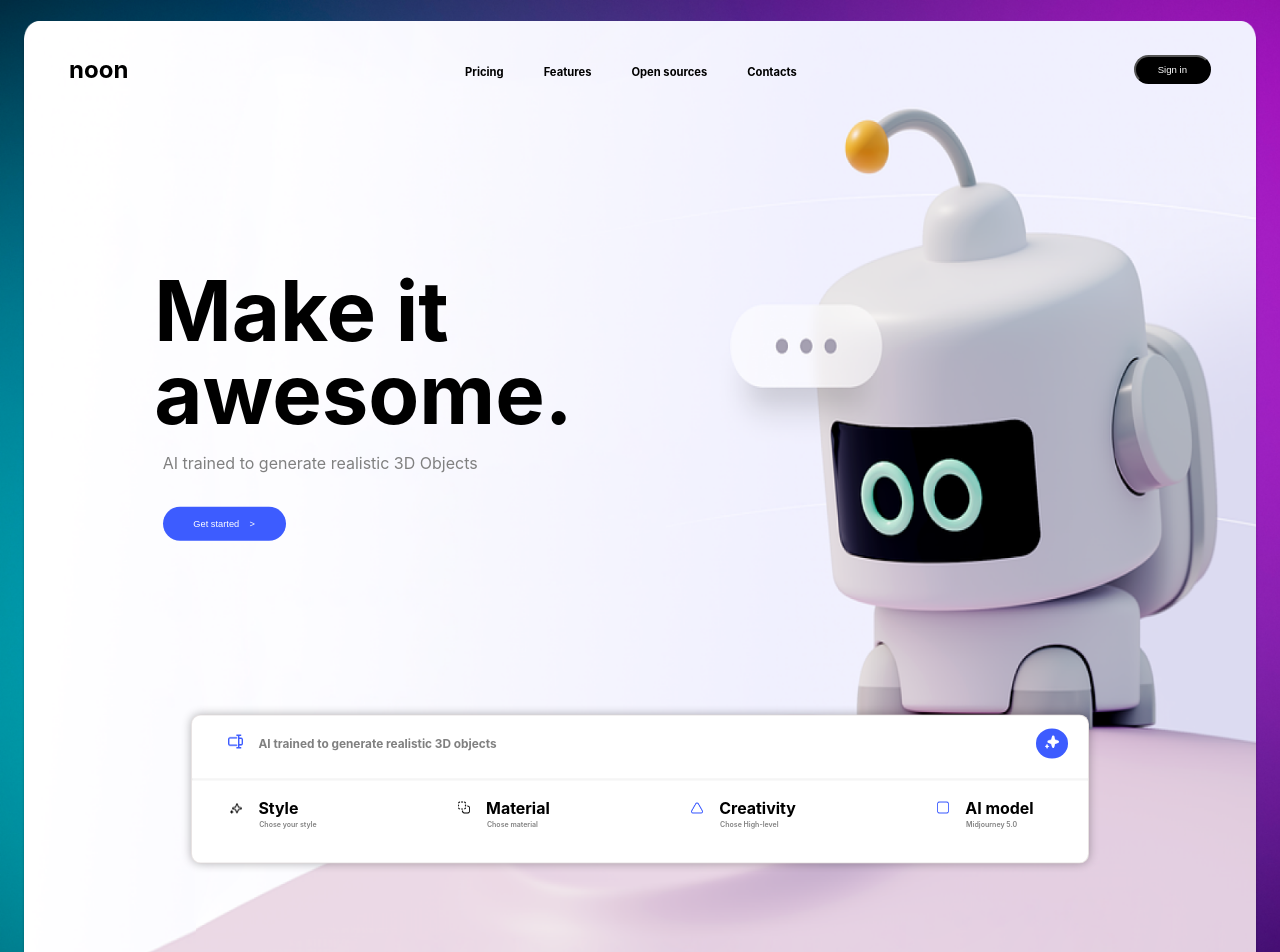
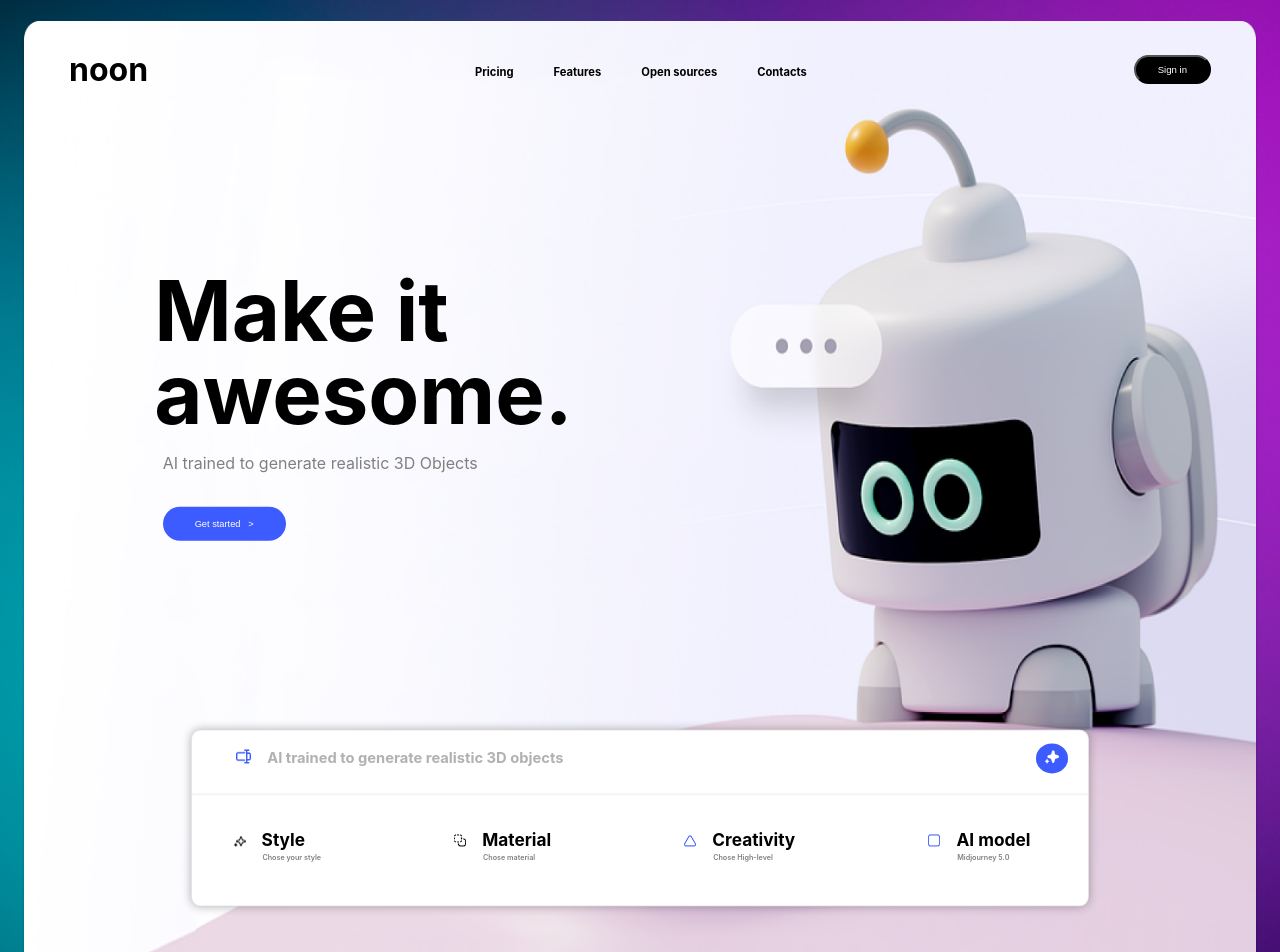
Before and after one commit to Julio-Campos-Swork/prueba-b-life, a React (Vite) app: page / in a window 1280 px wide. Shown: the top 952 px of the page. Built offline with nearby package versions, Linux system fonts and the light colour scheme.

Commit message:
Ajustes posiciones y tamaños

```diff
--- a/src/components/Cuerpo.jsx
+++ b/src/components/Cuerpo.jsx
@@ -11,9 +11,7 @@ const Cuerpo = () => {
         <p className="subtitle-body">
           AI trained to generate realistic 3D Objects
         </p>
-        <button className="btn-get-started">
-          Get started &nbsp;&nbsp; &gt;
-        </button>
+        <button className="btn-get-started">Get started &nbsp; &gt;</button>
       </div>
     </>
   )
--- a/src/index.css
+++ b/src/index.css
@@ -34,6 +34,9 @@ body {
   position: relative;
   /* height: 100vh;
   width: 100vh;  */
+}
+.logo{
+  font-size: calc(1em + 2vh);
 }
 .logo:hover{
   transform: scale(1.2);
@@ -132,7 +135,7 @@ cursor: pointer;
 }
 .modal-container {
   position: absolute;
-  top: 80%;
+  top: 83%;
   left: 50%;
   transform: translate(-50%, -50%);
   background-color: #ffffff;
@@ -147,11 +150,11 @@ cursor: pointer;
   justify-content: space-between;
 }
 .modal-title{
-  font-size: calc(.1em + .8vw);
+  font-size: calc(.2em + .9vw);
   margin-bottom: 1rem;
   margin-top: .5rem;
   margin-left: 3em;
-  color: gray;
+  color: rgba(128, 128, 128, 0.616);
 }
 .buton-header{
   background-color: #3D5CFF;
@@ -195,9 +198,9 @@ cursor: pointer;
   font-weight: 600;
   margin-left: 2em;
   margin-right: 2em;
-  margin-bottom: 2rem;
-  margin-top: 1rem;
-  font-size: calc(.4em + 1vw);
+  margin-bottom: 2em;
+  margin-top: 2rem;
+  font-size: calc(.5em + 1vw);
   justify-content: space-between;
 
 }
```
